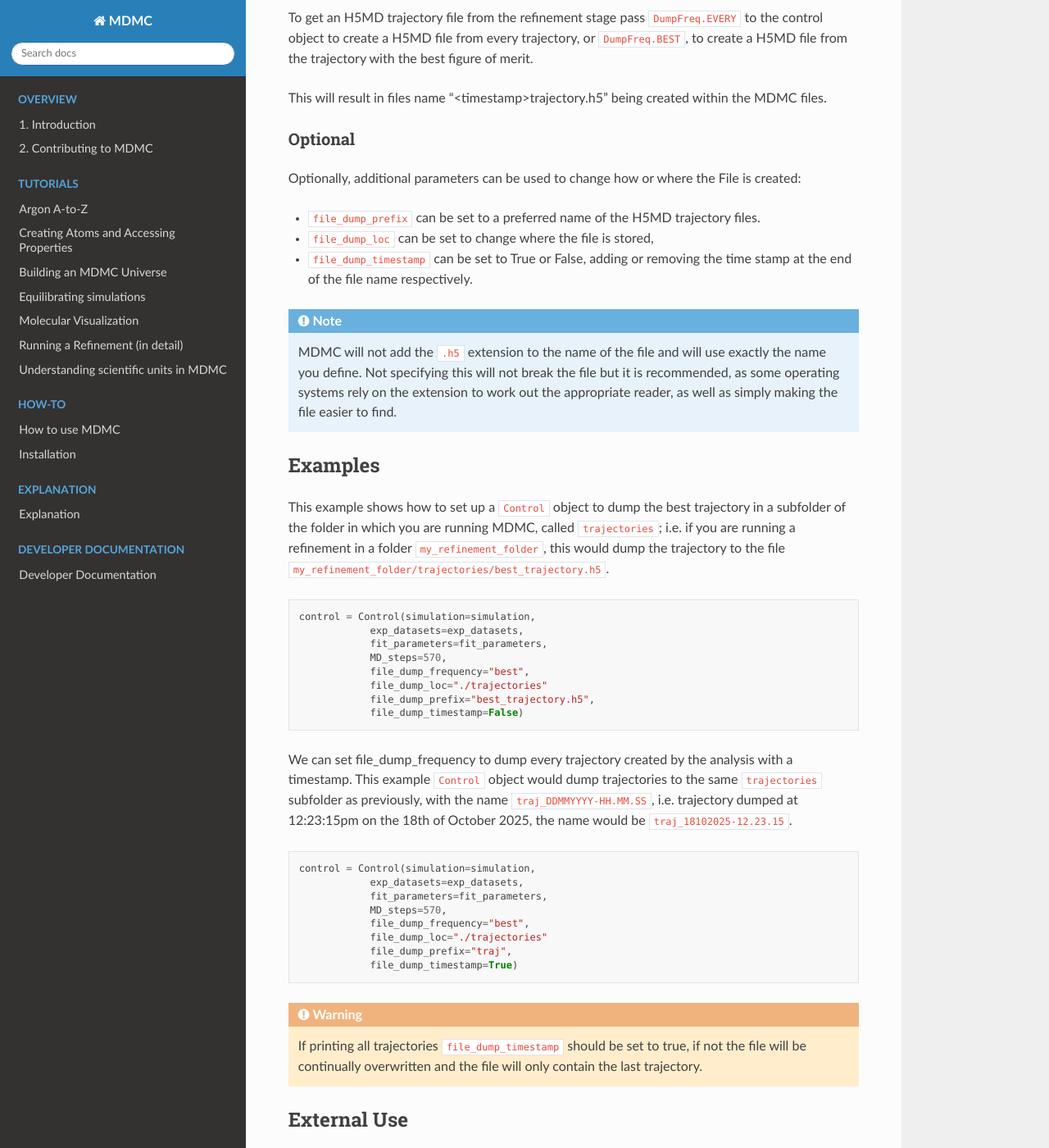
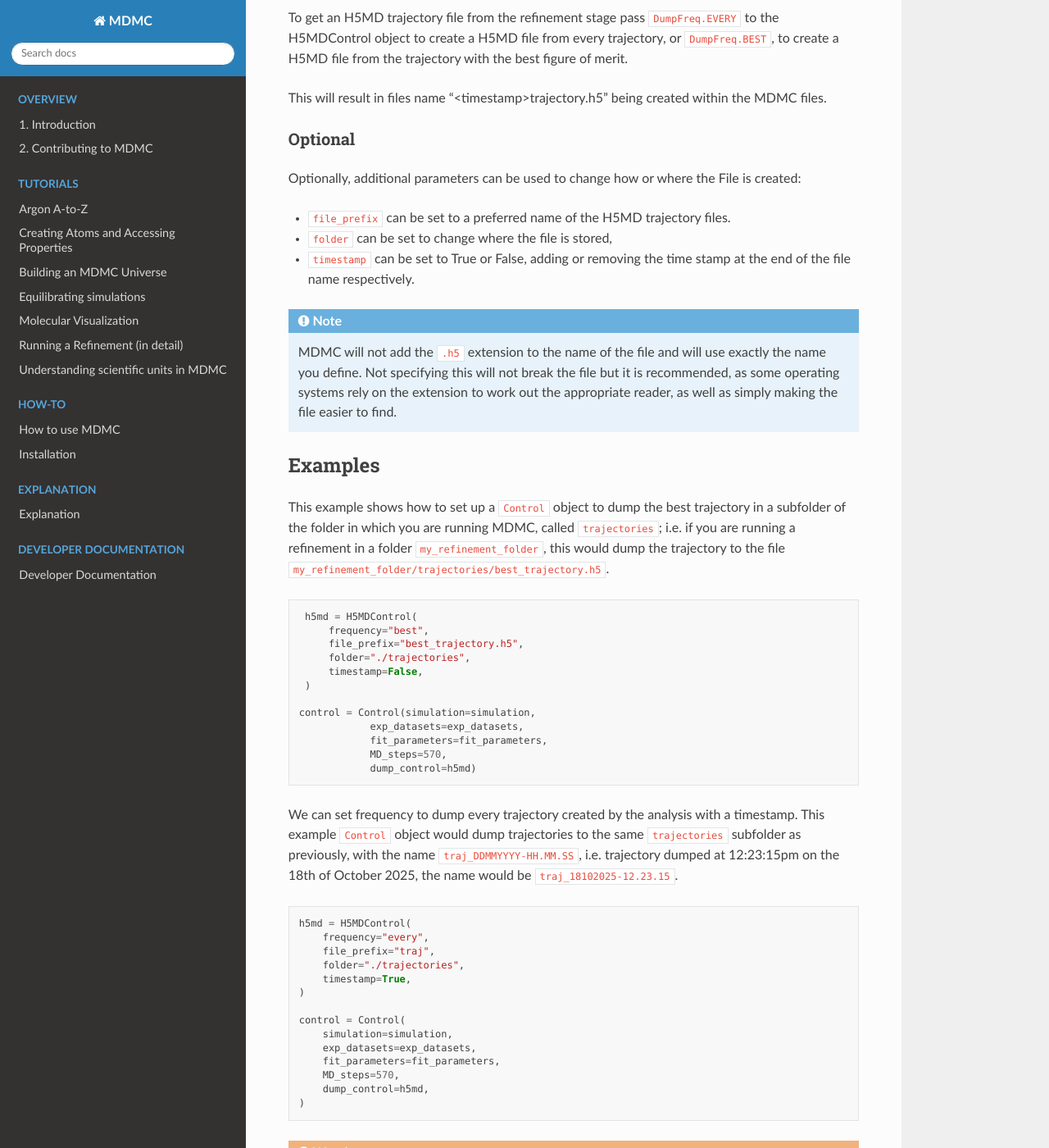
Before and after one commit to ISISNeutronMuon/MDMC, a Sphinx documentation site: the page built from doc/how-to/use-MDMC/reusing-refinement.rst, in a window 1280 px wide and 1400 px high, scrolled down 519 px. Shown: the whole window at 82% size. Built offline with Sphinx 7.4.7 and the Read the Docs theme 3.1.0, drawn with Linux system fonts in a browser that asks for light colours; pages that are not in the unit, such as notebooks, are missing from menus; some of the changed text lies outside the part shown.

```diff
--- a/doc/how-to/use-MDMC/reusing-refinement.rst
+++ b/doc/how-to/use-MDMC/reusing-refinement.rst
@@ -21,7 +21,7 @@ Creating a trajectory File
 In MDMC, an H5MD file can be created at the refinement stage of the simulation. It is possible to
 either create a H5MD file only from the trajectory with the best figure of merit or from every trajectory generated.
 
-To get an H5MD trajectory file from the refinement stage pass ``DumpFreq.EVERY`` to the control object to create a H5MD file from every trajectory,
+To get an H5MD trajectory file from the refinement stage pass ``DumpFreq.EVERY`` to the H5MDControl object to create a H5MD file from every trajectory,
 or ``DumpFreq.BEST``, to create a H5MD file from the trajectory with the best figure of merit.
 
 This will result in files name "<timestamp>trajectory.h5" being created within the MDMC files.
@@ -30,9 +30,9 @@ Optional
 ^^^^^^^^
 Optionally, additional parameters can be used to change how or where the File is created:
 
-* ``file_dump_prefix`` can be set to a preferred name of the H5MD trajectory files.
-* ``file_dump_loc`` can be set to change where the file is stored,
-* ``file_dump_timestamp`` can be set to True or False, adding or removing the time stamp at the end of the file name respectively.
+* ``file_prefix`` can be set to a preferred name of the H5MD trajectory files.
+* ``folder`` can be set to change where the file is stored,
+* ``timestamp`` can be set to True or False, adding or removing the time stamp at the end of the file name respectively.
 
 .. note::
 
@@ -49,34 +49,44 @@ to the file ``my_refinement_folder/trajectories/best_trajectory.h5``.
 
 .. code-block:: Python
 
+   h5md = H5MDControl(
+       frequency="best",
+       file_prefix="best_trajectory.h5",
+       folder="./trajectories",
+       timestamp=False,
+   )
+
   control = Control(simulation=simulation,
               exp_datasets=exp_datasets,
               fit_parameters=fit_parameters,
               MD_steps=570,
-              file_dump_frequency="best",
-              file_dump_loc="./trajectories"
-              file_dump_prefix="best_trajectory.h5",
-              file_dump_timestamp=False)
+              dump_control=h5md)
 
-We can set file_dump_frequency to dump every trajectory created by the analysis with a timestamp. This example ``Control`` object would dump trajectories
+We can set frequency to dump every trajectory created by the analysis with a timestamp. This example ``Control`` object would dump trajectories
 to the same ``trajectories`` subfolder as previously, with the name ``traj_DDMMYYYY-HH.MM.SS``, i.e. trajectory dumped
 at 12:23:15pm on the 18th of October 2025, the name would be ``traj_18102025-12.23.15``.
 
 .. code-block:: Python
 
-  control = Control(simulation=simulation,
-              exp_datasets=exp_datasets,
-              fit_parameters=fit_parameters,
-              MD_steps=570,
-              file_dump_frequency="best",
-              file_dump_loc="./trajectories"
-              file_dump_prefix="traj",
-              file_dump_timestamp=True)
+   h5md = H5MDControl(
+       frequency="every",
+       file_prefix="traj",
+       folder="./trajectories",
+       timestamp=True,
+   )
+
+   control = Control(
+       simulation=simulation,
+       exp_datasets=exp_datasets,
+       fit_parameters=fit_parameters,
+       MD_steps=570,
+       dump_control=h5md,
+   )
 
 
 .. warning::
 
-    If printing all trajectories ``file_dump_timestamp`` should be set to true, if not the file will be continually overwritten
+    If printing all trajectories ``timestamp`` should be set to true, if not the file will be continually overwritten
     and the file will only contain the last trajectory.
 
 External Use
```
Also changed, not shown: other parts of doc/how-to/use-MDMC/reusing-refinement.rst (+1 -1 lines), doc/tutorials/Argon-a-to-z.ipynb, 4 other files.
